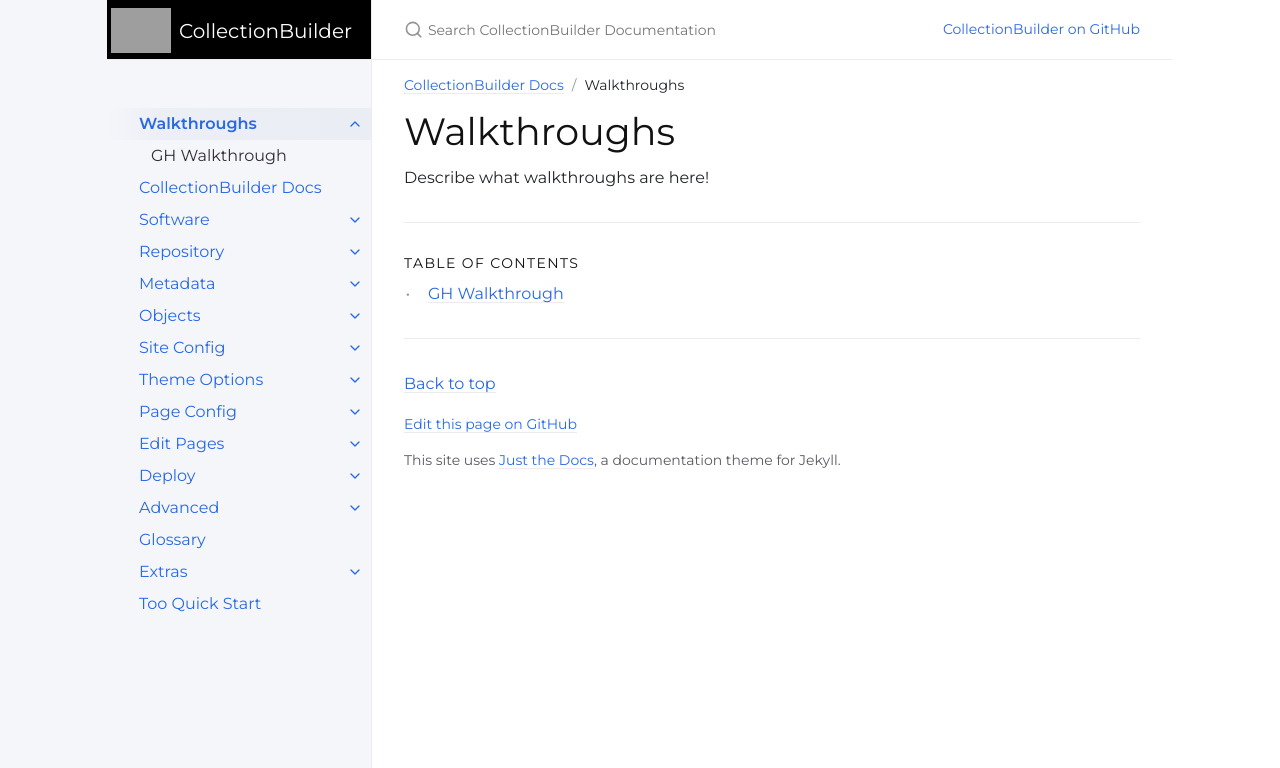
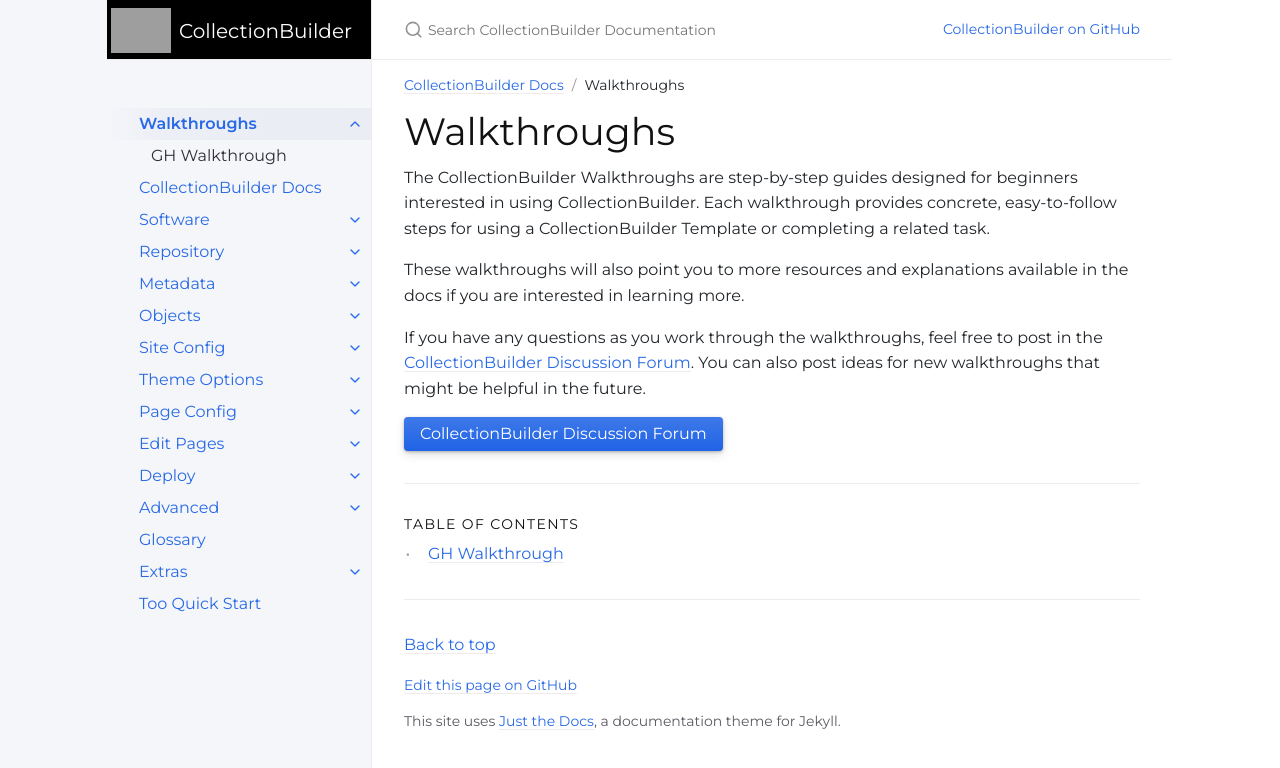
Before and after one commit to CollectionBuilder/cb-docs, a Jekyll site: the page built from docs/walkthroughs/index.md, in a window 1280 px wide. Shown: the top 768 px of the page. Built offline with Jekyll 4.4.1, drawn with Linux system fonts in a browser that asks for light colours; comment, search, counter and statistics services are not loaded.

Commit message:
Add walkthrough intro text

```diff
--- a/docs/walkthroughs/index.md
+++ b/docs/walkthroughs/index.md
@@ -6,4 +6,10 @@ nav_order: 0
 
 # Walkthroughs
 
-Describe what walkthroughs are here!
+The CollectionBuilder Walkthroughs are step-by-step guides designed for beginners interested in using CollectionBuilder. Each walkthrough provides concrete, easy-to-follow steps for using a CollectionBuilder Template or completing a related task.
+
+These walkthroughs will also point you to more resources and explanations available in the docs if you are interested in learning more.
+
+If you have any questions as you work through the walkthroughs, feel free to post in the [CollectionBuilder Discussion Forum](https://github.com/orgs/CollectionBuilder/discussions). You can also post ideas for new walkthroughs that might be helpful in the future.
+
+[CollectionBuilder Discussion Forum](https://github.com/orgs/CollectionBuilder/discussions){:.btn .btn-primary target="_blank" rel="noopener"}
```
